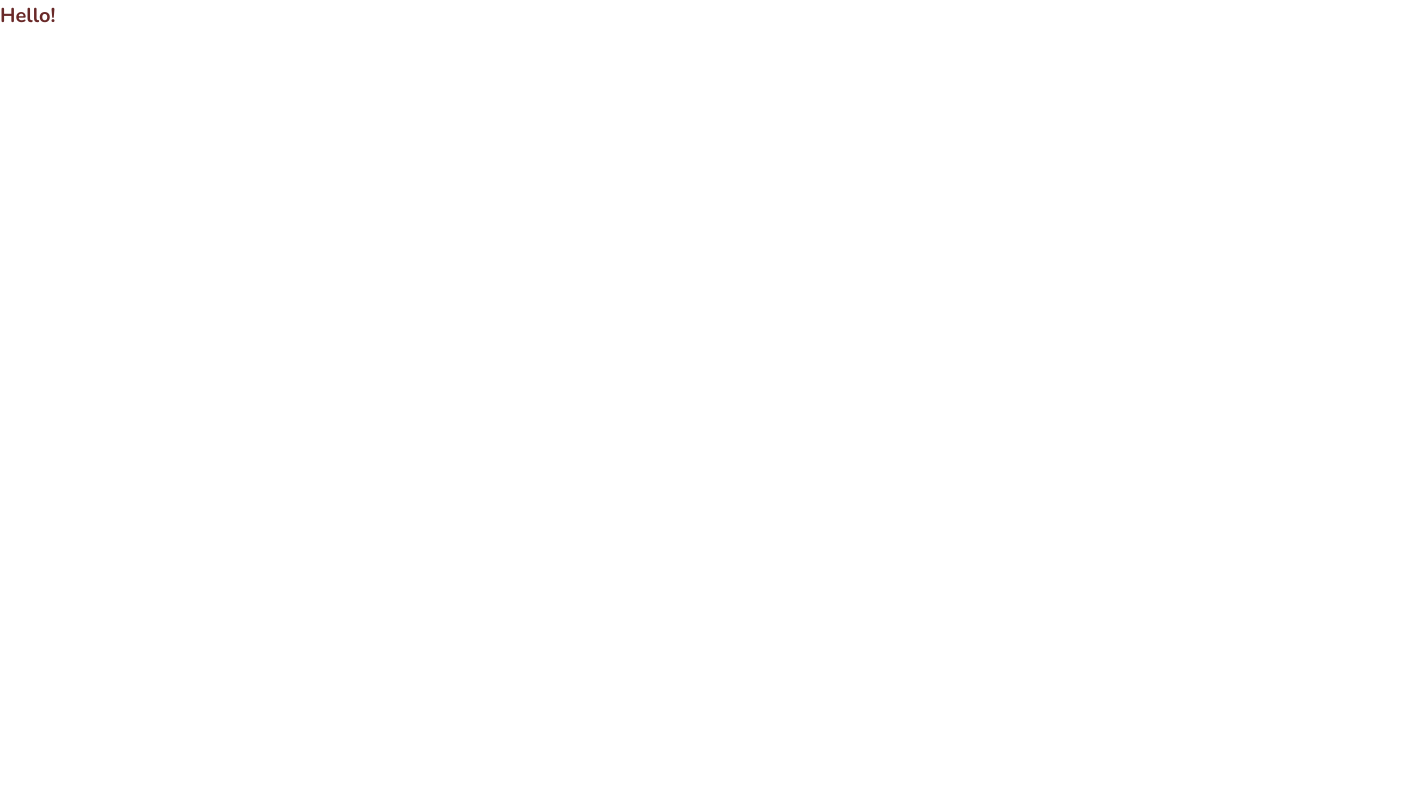
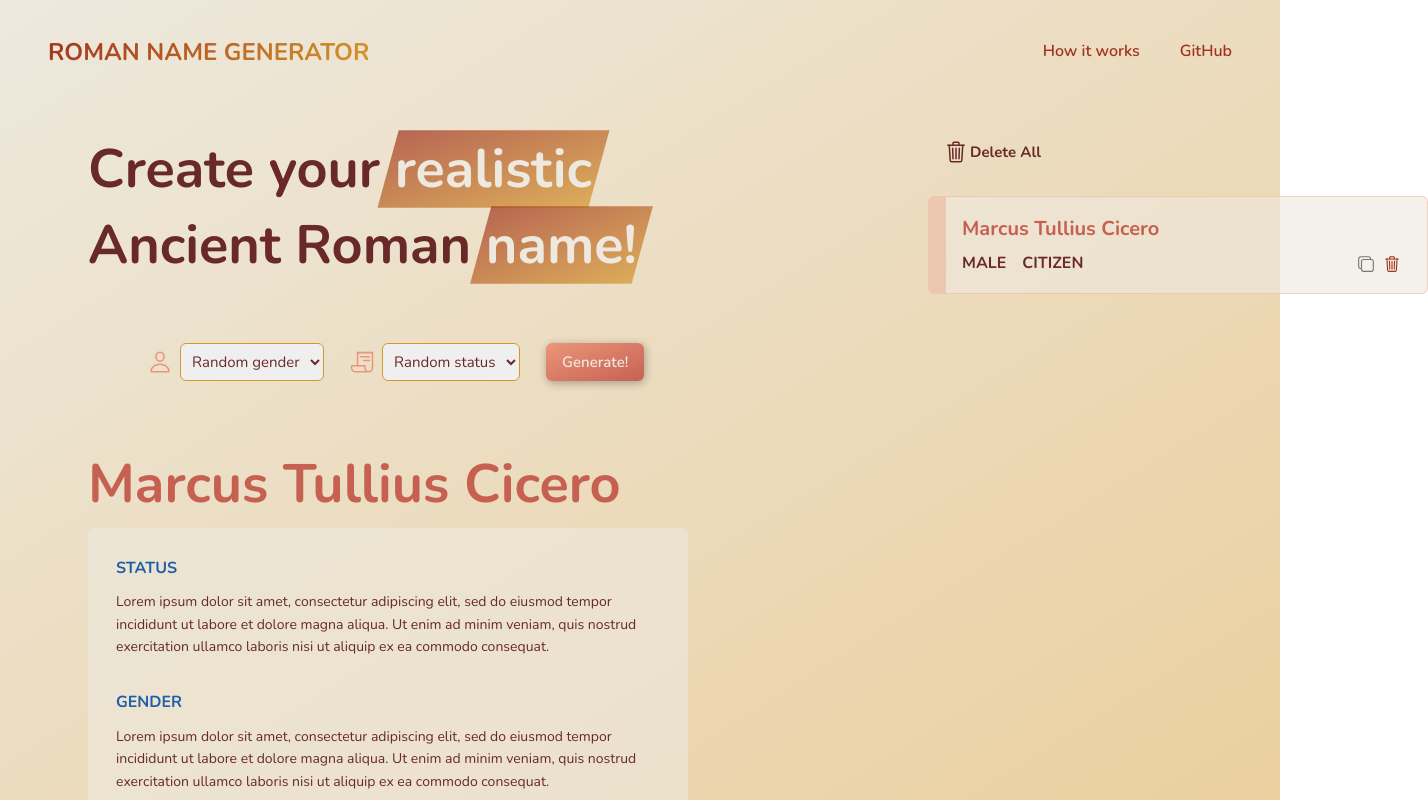
Before and after one commit to erianiel/roman-name-generator-react, a React (Vite) app: page / in a window 1280 px wide. Shown: the top 800 px of the page, 1428 px wide, since content can reach past the window. Built offline with nearby package versions, Linux system fonts and the light colour scheme.

Commit message:
add components and styling to homepage

```diff
--- a/src/pages/Homepage.jsx
+++ b/src/pages/Homepage.jsx
@@ -1,7 +1,17 @@
+import PageNav from "../components/PageNav";
+import GenNameSection from "../components/GenNameSection";
+import Sidebar from "../components/Sidebar";
+import styles from "./Homepage.module.css";
+
 export default function Homepage() {
   return (
-    <main>
-      <h1>Hello!</h1>
+    <main className={styles.homepage}>
+      <PageNav />
+
+      <section>
+        <GenNameSection />
+        <Sidebar />
+      </section>
     </main>
   );
 }
--- /dev/null
+++ b/src/pages/Homepage.module.css
@@ -0,0 +1,10 @@
+.homepage {
+  background: var(--gradient-bg);
+  padding: 1.2rem 4.8rem;
+  height: 100vh;
+}
+
+.homepage section {
+  display: grid;
+  grid-template-columns: 2fr 1fr;
+}
```
